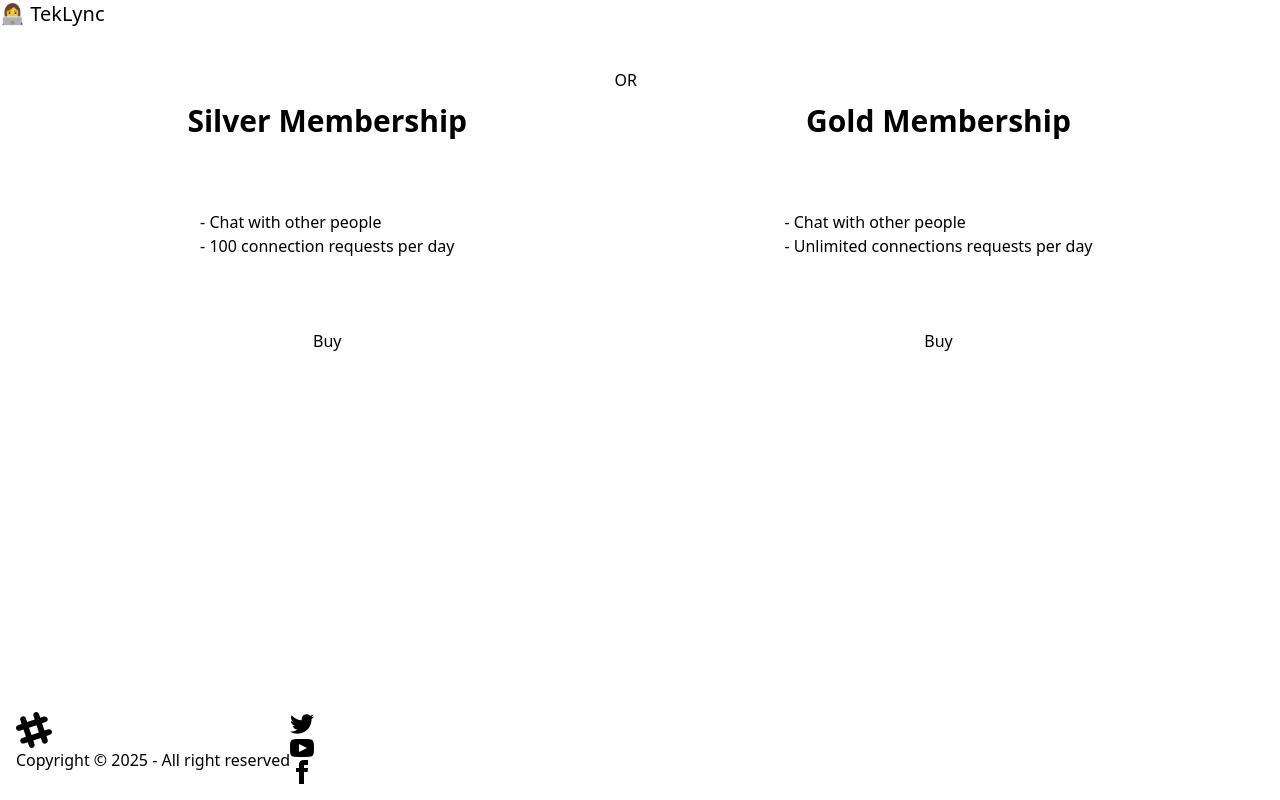
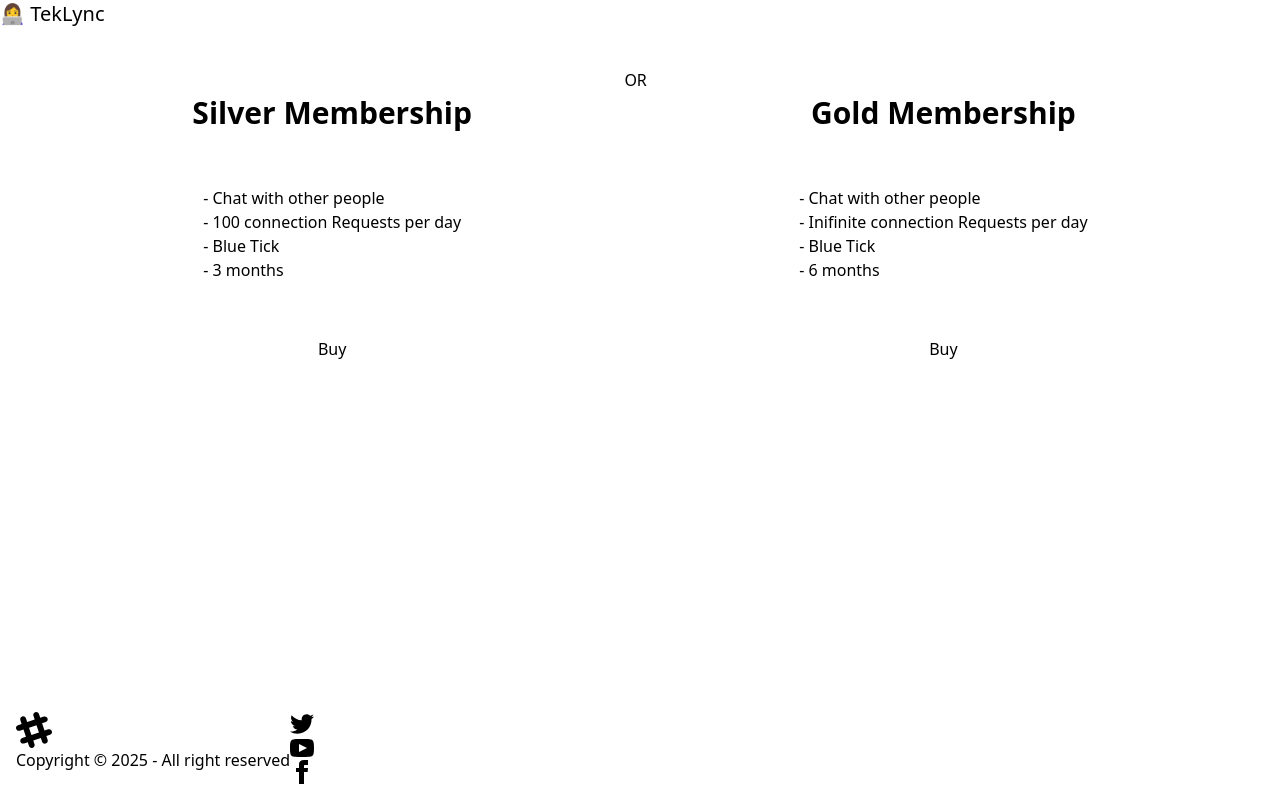
Before and after one commit to Vijayavardhan-git/TekLink_Frontend, a React (Vite) app: page /premium in a window 1280 px wide. Built offline with nearby package versions, Linux system fonts and the light colour scheme; no server answers.

Commit message:
Updated Premium page

```diff
--- a/src/components/Premium.jsx
+++ b/src/components/Premium.jsx
@@ -1,8 +1,23 @@
 import React from "react";
 import axios from "axios";
 import { BASE_URL } from "../utils/constants";
+import { useEffect, useState } from "react";
 
 const Premium = () => {
+  const [isUserPremium, setIsUserPremium] = useState(false);
+  useEffect(() => {
+    verifyPremiumUser();
+  }, []);
+
+  const verifyPremiumUser = async () => {
+    const res = await axios.get(BASE_URL + "/premium/verify", {
+      withCredentials: true,
+    });
+
+    if (res.data.isPremium) {
+      setIsUserPremium(true);
+    }
+  };
   const handleBuyClick = async (type) => {
     const order = await axios.post(
       BASE_URL + "/payment/create",
@@ -29,39 +44,45 @@ const Premium = () => {
       theme: {
         color: "#F37254",
       },
-      // handler: verifyPremiumUser,
+      handler: verifyPremiumUser,
     };
 
     const rzp = new window.Razorpay(options);
     rzp.open();
   };
 
-  return (
+  return isUserPremium ? (
+    "You're are already a premium user"
+  ) : (
     <div className="m-10">
       <div className="flex w-full">
-        <div className="card bg-base-300 rounded-box grid h-80 grow place-items-center">
+        <div className="card bg-base-300 rounded-box grid h-80 flex-grow place-items-center">
           <h1 className="font-bold text-3xl">Silver Membership</h1>
           <ul>
             <li> - Chat with other people</li>
-            <li> - 100 connection requests per day</li>
+            <li> - 100 connection Requests per day</li>
+            <li> - Blue Tick</li>
+            <li> - 3 months</li>
           </ul>
           <button
+            onClick={() => handleBuyClick("gold")}
             className="btn btn-secondary"
-            onClick={() => handleBuyClick("silver")}
           >
             Buy
           </button>
         </div>
         <div className="divider divider-horizontal">OR</div>
-        <div className="card bg-base-300 rounded-box grid h-80 grow place-items-center">
+        <div className="card bg-base-300 rounded-box grid h-80 flex-grow place-items-center">
           <h1 className="font-bold text-3xl">Gold Membership</h1>
           <ul>
             <li> - Chat with other people</li>
-            <li> - Unlimited connections requests per day</li>
+            <li> - Inifinite connection Requests per day</li>
+            <li> - Blue Tick</li>
+            <li> - 6 months</li>
           </ul>
           <button
+            onClick={() => handleBuyClick("gold")}
             className="btn btn-primary"
-            onClick={() => handleBuyClick("gold")}
           >
             Buy
           </button>
```
